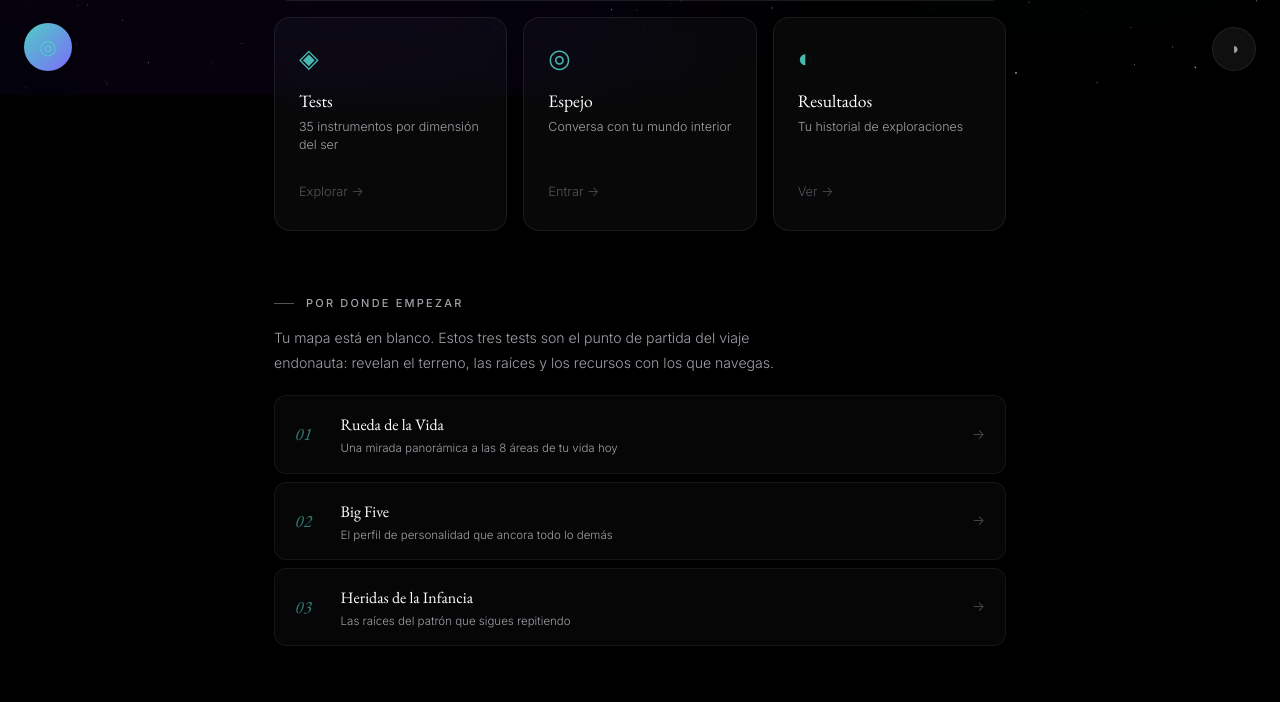
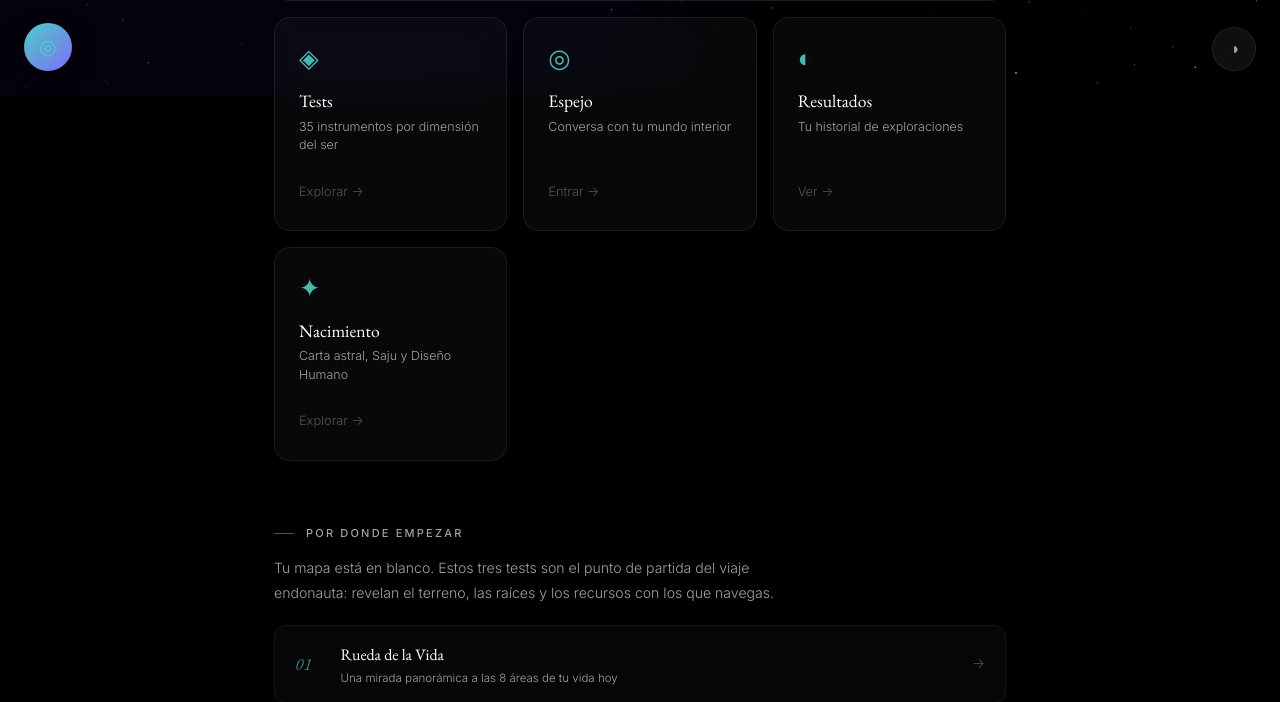
Before and after one commit to jeria88/mirrorwork, a Django app: template templates/dashboard.html in a window 1280 px wide. Shown: the part 705-1407 px from the top of the page. Before the commit the page ends 1351 px from the top, so only its background shows below. Run offline with Django 5.2, Linux system fonts and the light colour scheme; the template is opened without the code that fills it, so the values that code supplies are empty; the visitor is signed in with stand-in values (Sample User, id 1).

Commit message:
fix(dashboard): agregar card de Nacimiento al entry-grid
El módulo de carta astral no tenía punto de entrada visible desde el
dashboard — solo estaba en la nav. Agrega la cuarta card al grid.

Co-Authored-By: Claude Sonnet 4.6 <noreply@anthropic.com>

```diff
--- a/templates/dashboard.html
+++ b/templates/dashboard.html
@@ -414,6 +414,12 @@
       <div class="entry-desc">Tu historial de exploraciones</div>
       <div class="entry-arrow">Ver →</div>
     </a>
+    <a href="{% url 'birth:profile' %}" class="entry-card reveal" style="transition-delay:0.24s">
+      <div class="entry-icon">✦</div>
+      <div class="entry-label">Nacimiento</div>
+      <div class="entry-desc">Carta astral, Saju y Diseño Humano</div>
+      <div class="entry-arrow">Explorar →</div>
+    </a>
   </div>
 
   {% if not recent_results %}
```
